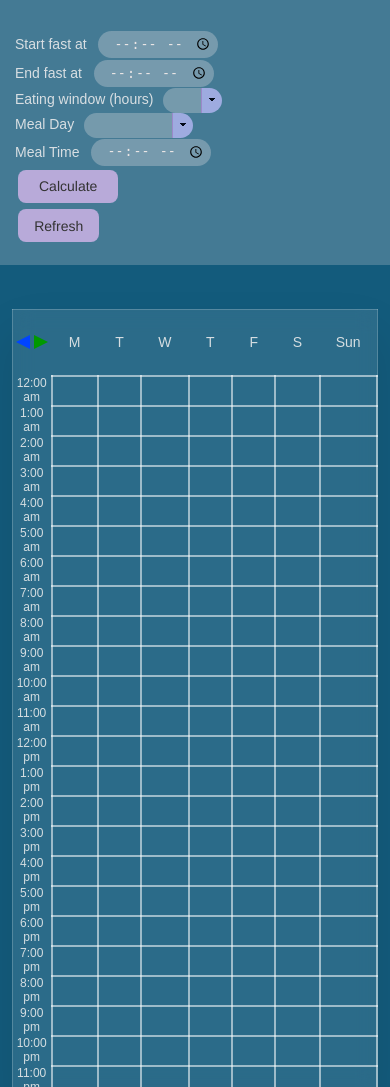
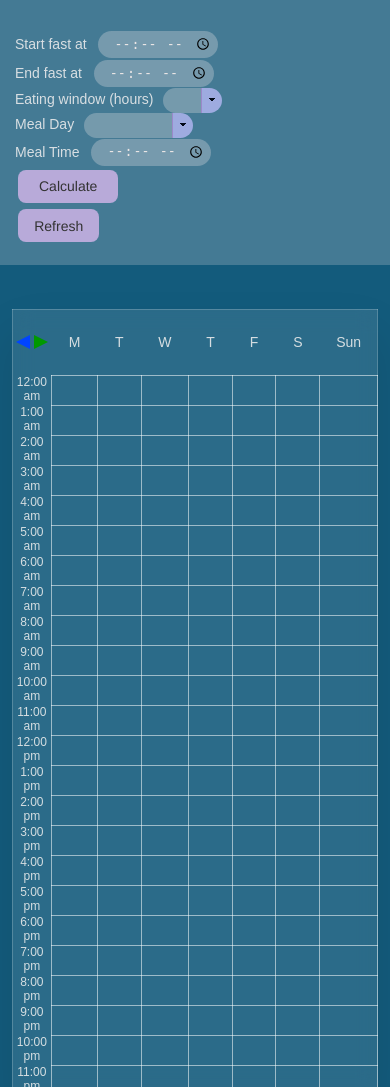
Before and after one commit to onefastcat/Intermittent-Fasting, a Flask app: page / in a window 390 px wide. Run offline with Flask 3, Linux system fonts and the light colour scheme; lists and menus that the app fills with data are empty.

Commit message:
mobil border

```diff
--- a/app/static/mealSchedule.css
+++ b/app/static/mealSchedule.css
@@ -431,6 +431,6 @@ a.disabled {
     .data_cell{
 
       width: 120px;
-      border: solid 2px rgba(255, 255, 255, 0.542);
+      border: solid 1px rgba(255, 255, 255, 0.542);
   }
   }
```
